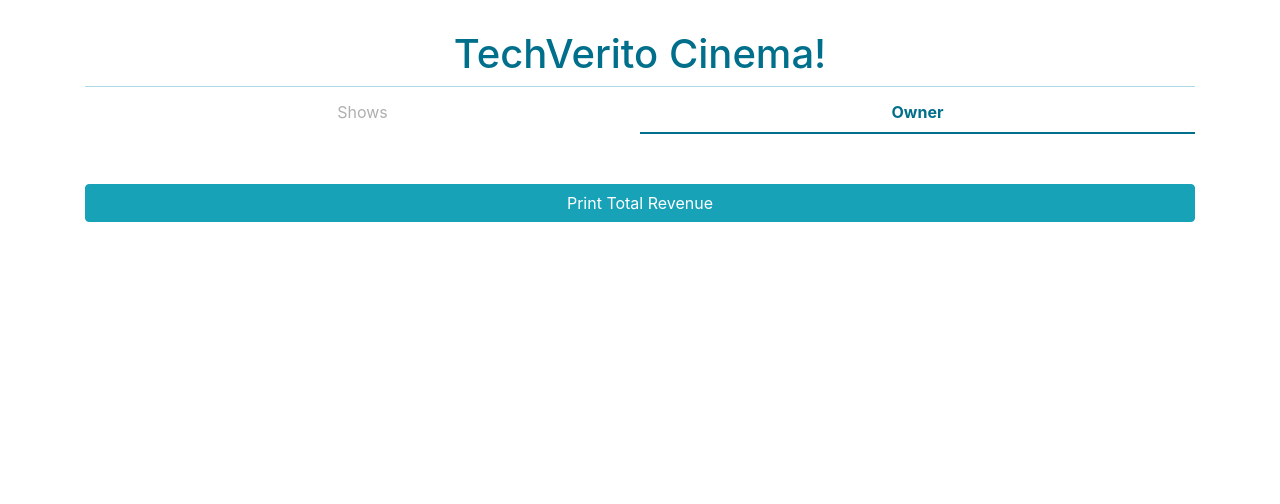
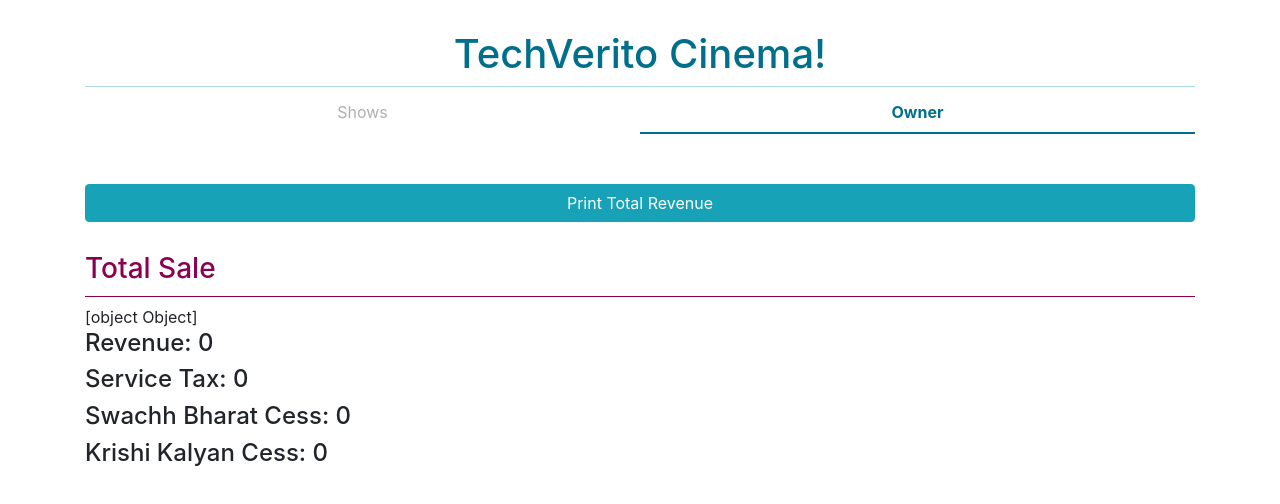
Before and after one commit to jsbimra/ng-magic-cinema, an Angular app: page /owner in a window 1280 px wide. Shown: the top 504 px of the page. Built offline with nearby package versions, Linux system fonts and the light colour scheme.

Commit message:
fixing revenue total

```diff
--- a/src/app/app.component.ts
+++ b/src/app/app.component.ts
@@ -10,19 +10,15 @@ export class AppComponent implements OnInit {
   title = 'TechVerito Cinema';
   isNavVisible = true;
 
-  constructor(private route: ActivatedRoute, private router: Router) {
-
-  }
+  constructor(private route: ActivatedRoute, private router: Router) {}
 
   ngOnInit() {
 
     this.router.events.subscribe((route: any) => {
 
       if (route.url && route.url.indexOf('ticket-booked') !== -1) {
-        console.log(' !== ', route.url);
         this.isNavVisible = false;
       } else {
-        console.log(' else ', route.url);
         this.isNavVisible = true;
       }
     });
--- a/src/app/owner/owner.component.html
+++ b/src/app/owner/owner.component.html
@@ -1,6 +1,12 @@
-<section class="text-center owner-component">
-  <button class="btn btn-info btn-block">Print Total Revenue</button>
+<section class=" owner-component">
+  <button class="btn btn-info btn-block" (click)="onReveuneGenerate()">Print Total Revenue</button>
+
   <div class="total-revenue">
-
+    <h3>Total Sale</h3>
+    {{revenuePayLoad}}
+    <h4>Revenue: {{revenuePayLoad.total}}</h4>
+    <h4>Service Tax: {{revenuePayLoad.tax}}</h4>
+    <h4>Swachh Bharat Cess: {{revenuePayLoad.sbc}}</h4>
+    <h4>Krishi Kalyan Cess: {{revenuePayLoad.kkc}}</h4>
   </div>
 </section>
--- a/src/app/owner/owner.component.sass
+++ b/src/app/owner/owner.component.sass
@@ -1,2 +1,9 @@
 .owner-component
     padding-top: 30px;
+
+    .total-revenue
+        margin-top: 30px;
+
+        & h3
+            border-bottom: 1px solid #8b0051;
+            padding-bottom: 10px;
--- a/src/app/owner/owner.component.ts
+++ b/src/app/owner/owner.component.ts
@@ -1,15 +1,40 @@
-import { Component, OnInit } from '@angular/core';
+import { Component, OnInit, OnDestroy } from '@angular/core';
+import { CinemaService } from '../services/cinema.service';
+import { RevenuePayloadType } from '../shared/show.model';
+// import { Subscription } from 'rxjs';
 
 @Component({
   selector: 'app-owner',
   templateUrl: './owner.component.html',
   styleUrls: ['./owner.component.sass']
 })
-export class OwnerComponent implements OnInit {
+export class OwnerComponent implements OnInit, OnDestroy {
+  // private subRevenueGen: Subscription;
 
-  constructor() { }
+  revenuePayLoad: RevenuePayloadType;
+
+  constructor(private cinemaService: CinemaService) { }
 
   ngOnInit() {
+    console.log(this.revenuePayLoad);
+    this.revenuePayLoad = new RevenuePayloadType(0, 0, 0, 0)
+  }
+
+  ngOnDestroy() {
+    // this.subRevenueGen.unsubscribe();
+  }
+
+  onReveuneGenerate() {
+    console.log('on print revenue');
+    this.cinemaService.getRevenueGenerated()
+      .subscribe(
+        total => {
+          console.log(total);
+          console.log(this.cinemaService.getTotalRevenue(total));
+          this.revenuePayLoad = this.cinemaService.getTotalRevenue(total);
+          console.log(this.revenuePayLoad);
+        }
+      )
   }
 
 }
--- a/src/app/services/cinema.service.ts
+++ b/src/app/services/cinema.service.ts
@@ -1,6 +1,6 @@
 import { Injectable } from '@angular/core';
-import { Show, Seat } from '../shared/show.model';
-import { Subject, ReplaySubject } from 'rxjs';
+import { Show, Seat, TotalPayLoad } from '../shared/show.model';
+import { Subject, ReplaySubject, Observable, BehaviorSubject } from 'rxjs';
 
 @Injectable({
   providedIn: 'root'
@@ -9,6 +9,11 @@ export class CinemaService {
   seatsChanged = new Subject<any>();
   seatsSubTotal = new Subject<any>();
   currentShowData = new ReplaySubject<any>();
+  revenueGenerated = new BehaviorSubject<any>(0);
+
+  taxRate: number = 14;
+  sbc: number = .5;
+  kkc: number = .5;
 
   defaultSeats: Object = {
     platinum: ['A1', 'A2', 'A3', 'A4', 'A5', 'A6', 'A7', 'A8', 'A9', 'A10'],
@@ -74,17 +79,26 @@ export class CinemaService {
     return this.defaultSeats;
   }
 
-  calculateTotal(subtotal: number, taxRate: number = 14, sbc: number = .5, kkc: number = .5) {
+  calculateTotal(subtotal: number, taxRate: number = this.taxRate, sbc: number = this.sbc, kkc: number = this.kkc) {
     return subtotal + ((subtotal * taxRate / 100) + (subtotal * sbc / 100) + (subtotal * kkc / 100));
+  }
+
+  getTotalRevenue(total: number) {
+    return {
+      total,
+      tax: total - (total * this.taxRate/100),
+      sbc: total - (total * this.sbc/100),
+      kkc: total - (total * this.kkc/100)
+    }
   }
 
   updateSeats(arrOfSelectedSeats: any, defaultSeats: any) {
     this.currentShowData.subscribe(
       show => {
-        for(const type of Object.keys(defaultSeats)) {
-          arrOfSelectedSeats.map( seat => {
-            const findIndex = show[type].available_seats.findIndex( seatX => seatX.trim() === seat.trim());
-            if(findIndex !== -1 && findIndex !== "undefined") {
+        for (const type of Object.keys(defaultSeats)) {
+          arrOfSelectedSeats.map(seat => {
+            const findIndex = show[type].available_seats.findIndex(seatX => seatX.trim() === seat.trim());
+            if (findIndex !== -1 && findIndex !== "undefined") {
               show[type].available_seats.splice(findIndex, 1);
             }
           });
@@ -92,4 +106,12 @@ export class CinemaService {
       }
     );
   }
+
+  setTotalRevenue(total) {
+      this.revenueGenerated.next(total);
+  }
+
+  getRevenueGenerated(): Observable<any> {
+    return this.revenueGenerated.asObservable()
+  }
 }
--- a/src/app/shared/show.model.ts
+++ b/src/app/shared/show.model.ts
@@ -28,3 +28,6 @@ export class Show {
 export class TotalPayLoad {
     constructor(public total:number, public subtotal:number, public tax:number, public sbc:number, public kkc:number ) {}
 }
+export class RevenuePayloadType {
+    constructor(public total:number, public tax:number, public sbc:number, public kkc:number ) {}
+}
--- a/src/app/shows/show/show.component.html
+++ b/src/app/shows/show/show.component.html
@@ -27,7 +27,7 @@
 
     <div class="legend-panel action float-right text-right" *ngIf="isSeatSelected">
         <button class="btn btn-dark btn-block" (click)="onBookContinue()">Continue</button>
-        <button class="btn btn-danger btn-block" (click)="onReset()">Reset</button>
+        <button class="btn btn-outline-info btn-block" (click)="onReset()">Reset</button>
     </div>
   </div>
 
--- a/src/app/shows/show/show.component.ts
+++ b/src/app/shows/show/show.component.ts
@@ -12,6 +12,7 @@ import { CinemaService } from 'src/app/services/cinema.service';
   styleUrls: ['./show.component.sass'],
   providers: [HypenTransformPipe]
 })
+
 export class ShowComponent implements OnInit, OnDestroy {
   private subSeatsChanged: Subscription;
   private subTotalSub: Subscription;
@@ -90,7 +91,21 @@ export class ShowComponent implements OnInit, OnDestroy {
   onBookNow() {
     console.log('On Book Now fired');
     this.cinemaService.updateSeats(this.arrSelectedSeats, this.defaultSeats);
-    this.router.navigate(['ticket-booked', {seats: this.selectedSeats, show: this.transformShowName}]);
+    this.router.navigate(['ticket-booked', { seats: this.selectedSeats, show: this.transformShowName }]);
+    console.log(this.totalPayLoad);
+
+    let revenueTotal: number = 0;
+    this.cinemaService.getRevenueGenerated()
+      .subscribe(
+        total => {
+          revenueTotal = total + this.totalPayLoad.total;
+
+          console.log(total);
+        }
+      );
+
+    this.cinemaService.setTotalRevenue(revenueTotal);
+
   }
 
   onReset() {
--- a/src/app/shows/show/ticket-booked/ticket-booked.component.html
+++ b/src/app/shows/show/ticket-booked/ticket-booked.component.html
@@ -13,7 +13,7 @@
 
       <br/>
       <br/>
-      <a routerLink="/shows" style="cursor: pointer;">back</a>
+      <a routerLink="/shows" style="cursor: pointer;">Book New Show</a>
     </p>
   </div>
 </section>
```
